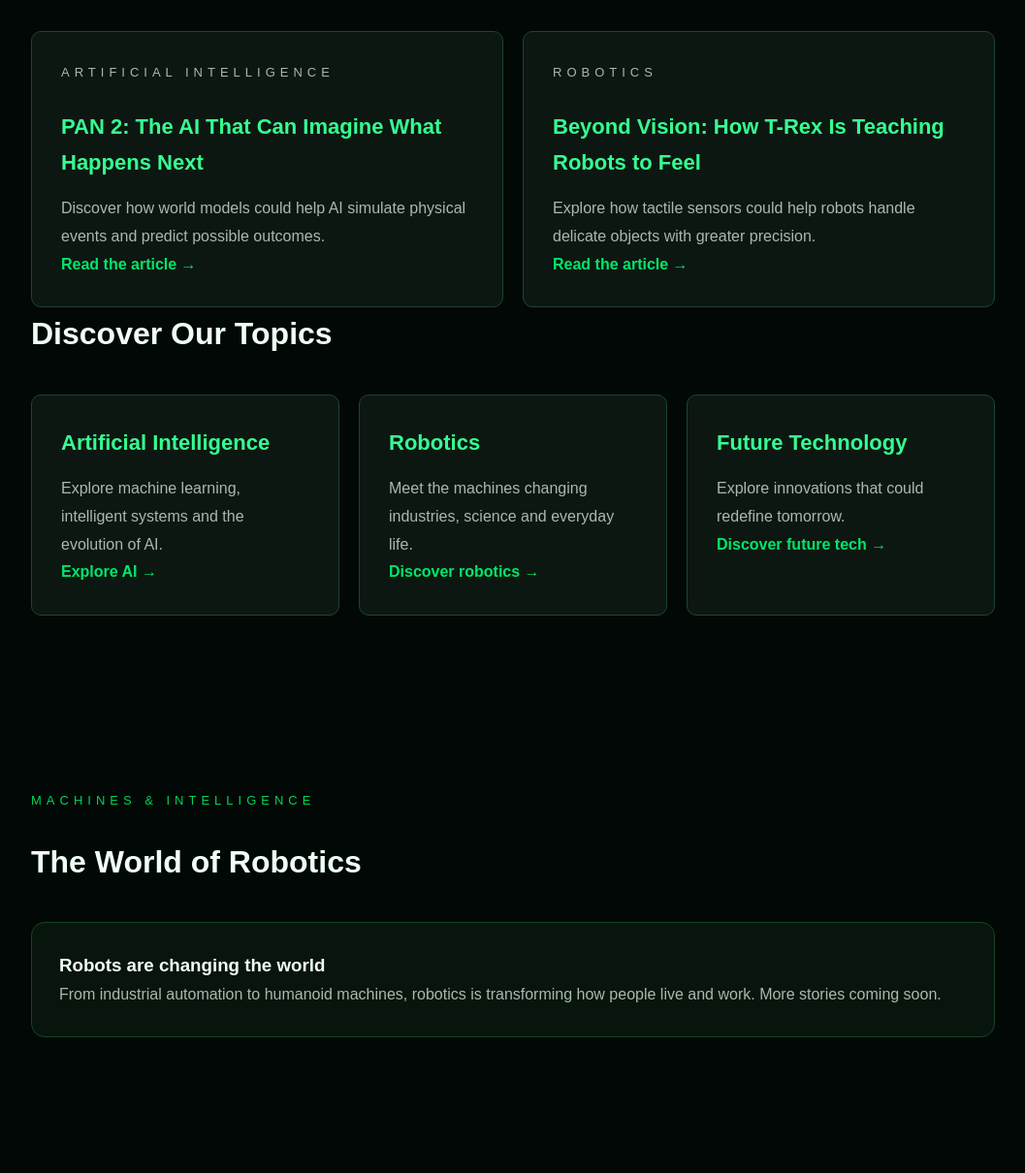
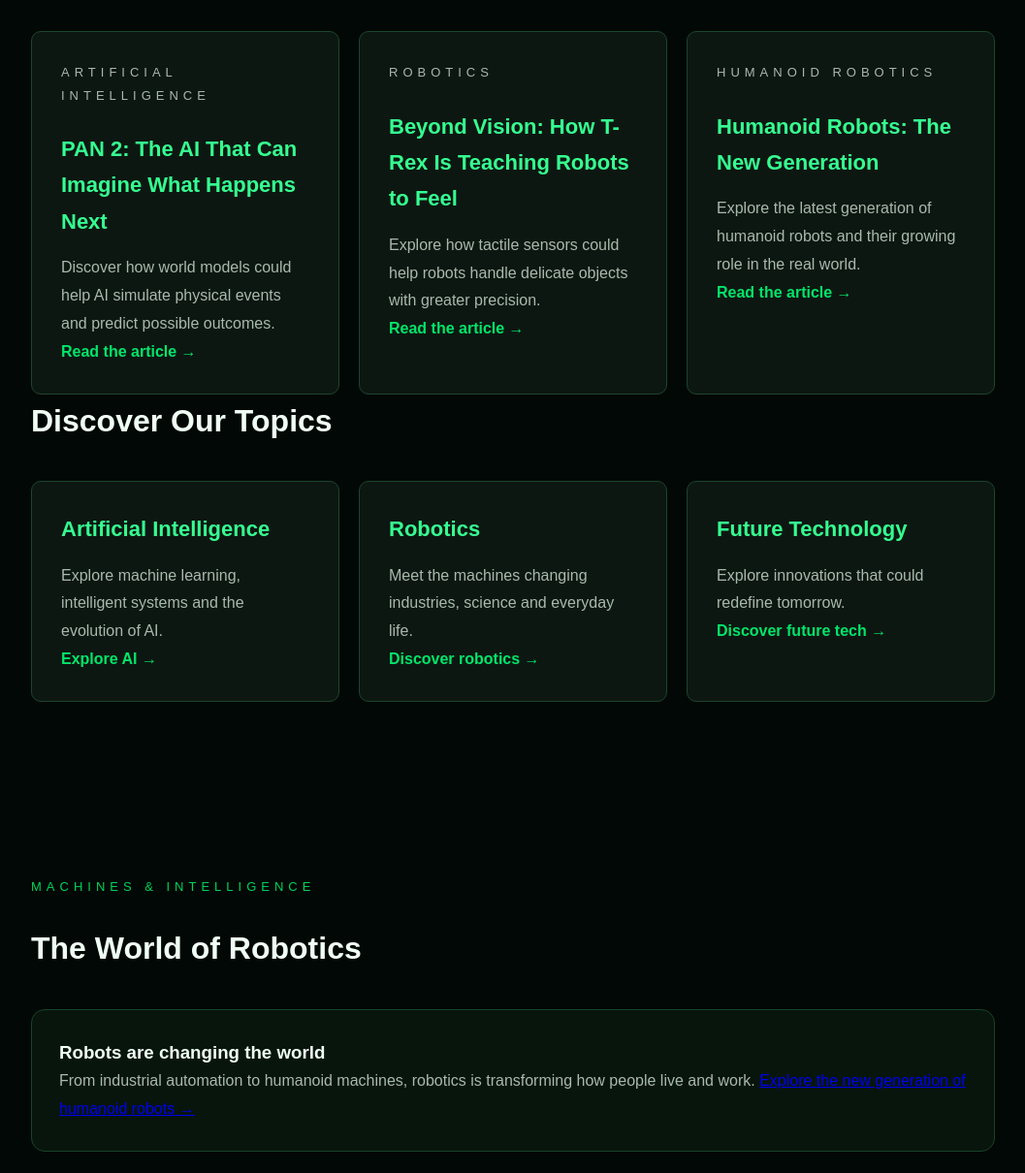
Before and after one commit to csabaviski822-hub/nexora-ai, a plain HTML site: page index.html in a window 1280 px wide. Shown: the part 1350-2560 px from the top of the page at 97% size, without its empty margins (111-1168 px from the left). Drawn offline with Linux system fonts and the light colour scheme.

Commit message:
Add humanoid robots to homepage

```diff
--- a/index.html
+++ b/index.html
@@ -174,6 +174,13 @@
         <p>Explore how tactile sensors could help robots handle delicate objects with greater precision.</p>
         <a href="articles/trex-robot-touch.html">Read the article →</a>
       </article>
+
+      <article class="card">
+        <p class="tag">Humanoid Robotics</p>
+        <h3>Humanoid Robots: The New Generation</h3>
+        <p>Explore the latest generation of humanoid robots and their growing role in the real world.</p>
+        <a href="articles/humanoid-robots-new-generation.html">Read the article →</a>
+      </article>
     </div>
 
     <h2>Discover Our Topics</h2>
@@ -203,7 +210,7 @@
     <h2>The World of Robotics</h2>
     <div class="topic">
       <h3>Robots are changing the world</h3>
-      <p>From industrial automation to humanoid machines, robotics is transforming how people live and work. More stories coming soon.</p>
+      <p>From industrial automation to humanoid machines, robotics is transforming how people live and work. <a href="articles/humanoid-robots-new-generation.html">Explore the new generation of humanoid robots →</a></p>
     </div>
   </section>
 
```
